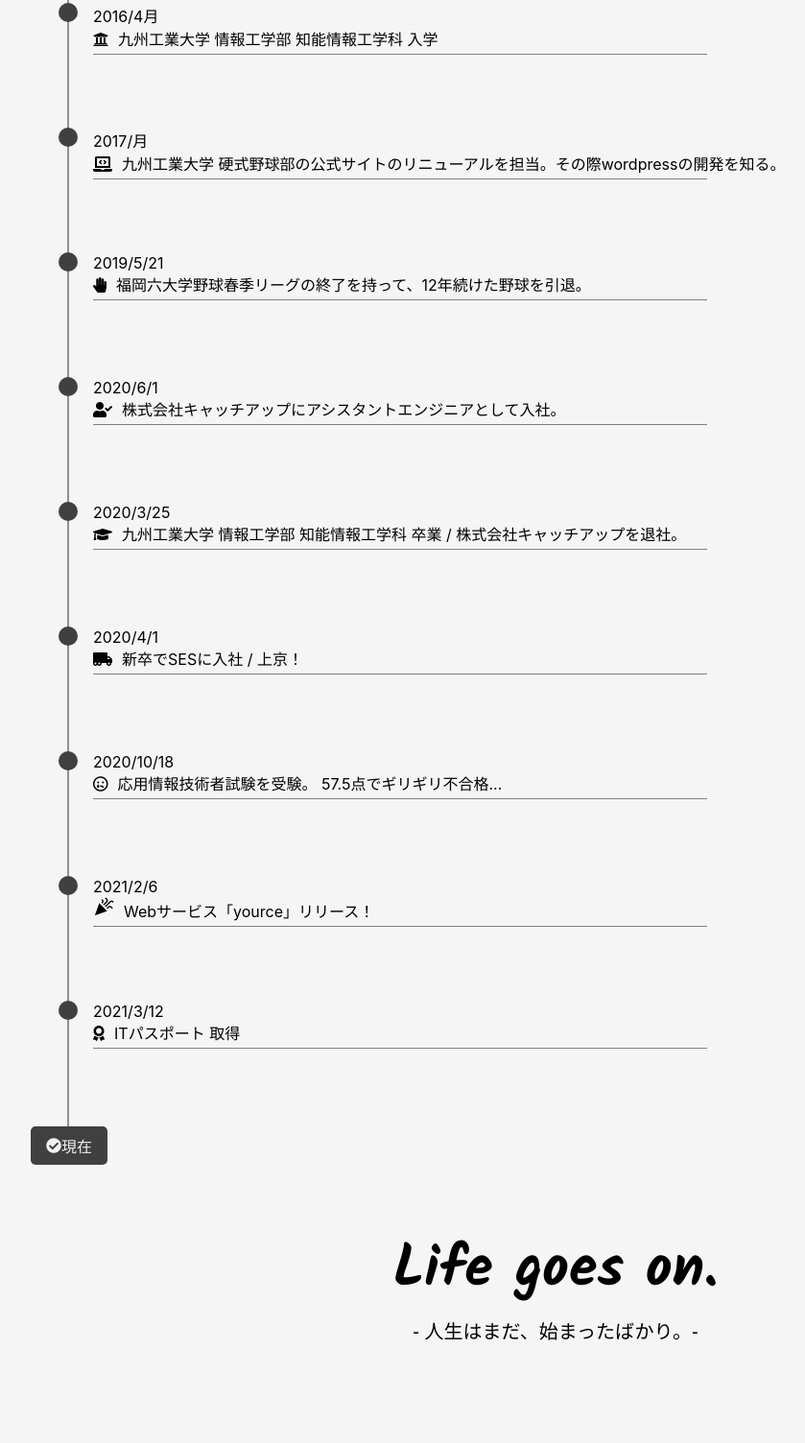
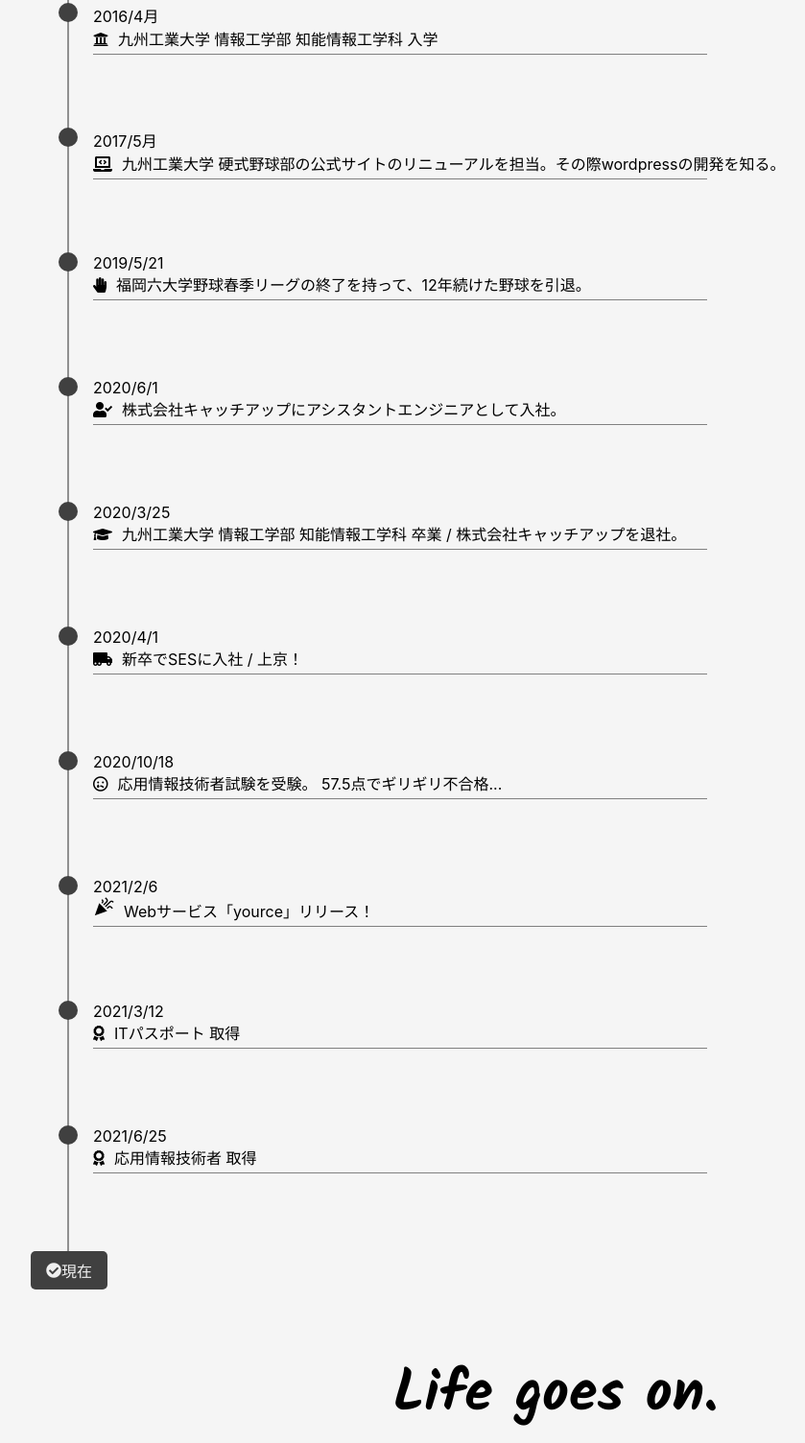
Before and after one commit to Diwamoto/diwamoto.dev, a website built with webpack: page src/pug/index.pug in a window 1280 px wide. Shown: the part 4456-5960 px from the top of the page at 96% size, without its empty margins (61-900 px from the left). Built offline with nearby package versions, Linux system fonts and the light colour scheme; a web font is replaced by a local one.

Commit message:
応用情報技術者合格を追記

```diff
--- a/src/pug/index.pug
+++ b/src/pug/index.pug
@@ -150,7 +150,7 @@ html(lang='ja')
           .history_underline
         .history_item5
           .history_timeline_marker
-          .history_time 2017/月
+          .history_time 2017/5月
           .history_content <i class="fas fa-laptop-code"></i>九州工業大学 硬式野球部の公式サイトのリニューアルを担当。その際wordpressの開発を知る。
           .history_underline
         .history_item6
@@ -188,6 +188,11 @@ html(lang='ja')
           .history_time 2021/3/12
           .history_content <i class="fas fa-award"></i>ITパスポート 取得
           .history_underline
+        .history_item13
+          .history_timeline_marker
+          .history_time 2021/6/25
+          .history_content <i class="fas fa-award"></i>応用情報技術者 取得
+          .history_underline
         .history_now <i class="fas fa-check-circle"></i>現在
       .history_summary
         .history_comment Life goes on.
--- a/src/ts/index.ts
+++ b/src/ts/index.ts
@@ -93,7 +93,8 @@ $(function () {
         }
 
         //historyの各アイテムについて処理する。
-        for (var i = 1; i <= 12; i++) {
+        //TODO: 決め打ちになってるのでここは可変にしたい。
+        for (var i = 1; i <= 100; i++) {
 
             //アイテムが存在したら
             if ($(".history_item" + i).length) {
@@ -165,6 +166,24 @@ $(function () {
             $('.input_email').val("")
             $('.input_content').val("")
 
+            //問い合わせの確認メールを送信する。
+            // Email.send({
+            //     SecureToken: "966b4b3b-f91e-4161-ba33-617517c60ad1",
+            //     To : data["email"],
+            //     From : "info@diwamoto.dev",
+            //     Subject : "[diwamoto.dev]お問い合わせを送信しました。",
+            //     Body :
+            //         "この度は、お問い合わせ頂き誠にありがとうございます。\n" +
+            //         "2営業日以内にご連絡差し上げますので今しばらくお待ちくださいませ。\n\n" +
+            //         "お問い合わせ内容\n\n" +
+            //         "---------------------------\n" +
+            //         "お名前：" + data["name"] + "\n" +
+            //         "メールアドレス：" + data["email"] + "\n" +
+            //         "お問い合わせ内容：" + data["content"] + "\n" +
+            //         "---------------------------\n\n\n\n" +
+            //         "このメールはdiwamto.devより自動送信されています。"
+            // });
+
 
         });
 
```
